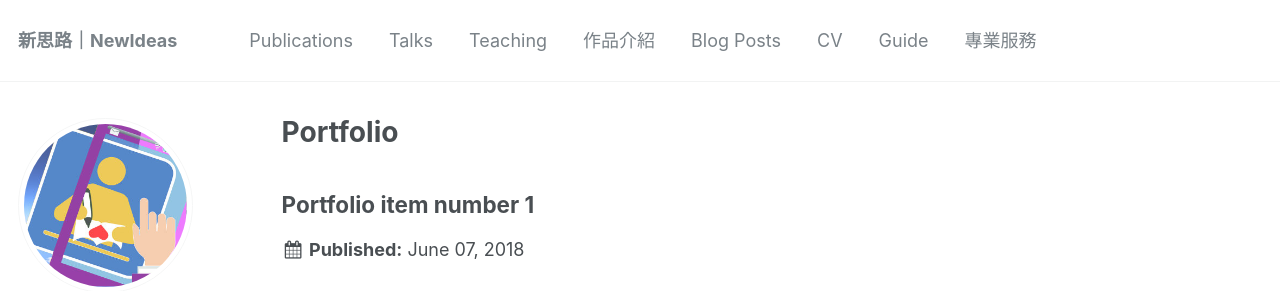
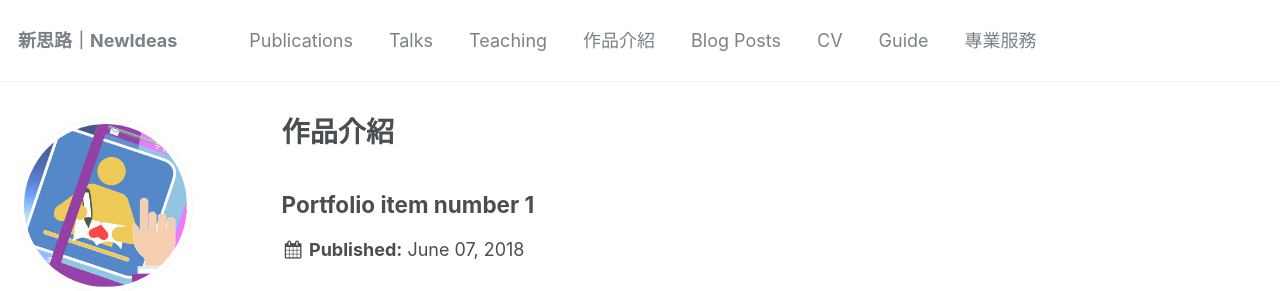
Before and after one commit to ikevin28/newideas8.github.io, a Jekyll site: the page built from _pages/portfolio.html, in a window 1280 px wide and 900 px high. Shown: the top 291 px of the window. Built offline with Jekyll 4.4.1, drawn with Linux system fonts in a browser that asks for light colours.

Commit message:
Update portfolio.html

```diff
--- a/_pages/portfolio.html
+++ b/_pages/portfolio.html
@@ -1,6 +1,6 @@
 ---
 layout: archive
-title: "Portfolio"
+title: "作品介紹"
 permalink: /portfolio/
 author_profile: true
 ---
```
